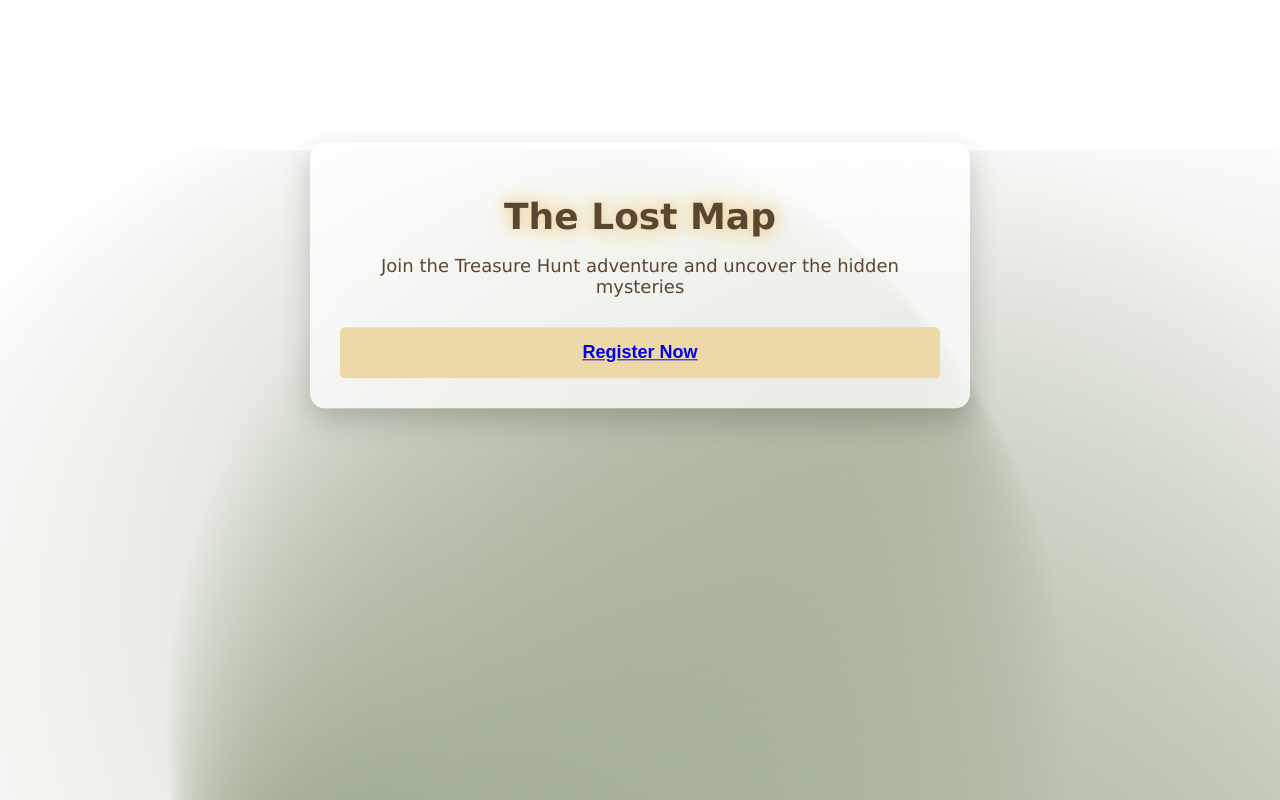
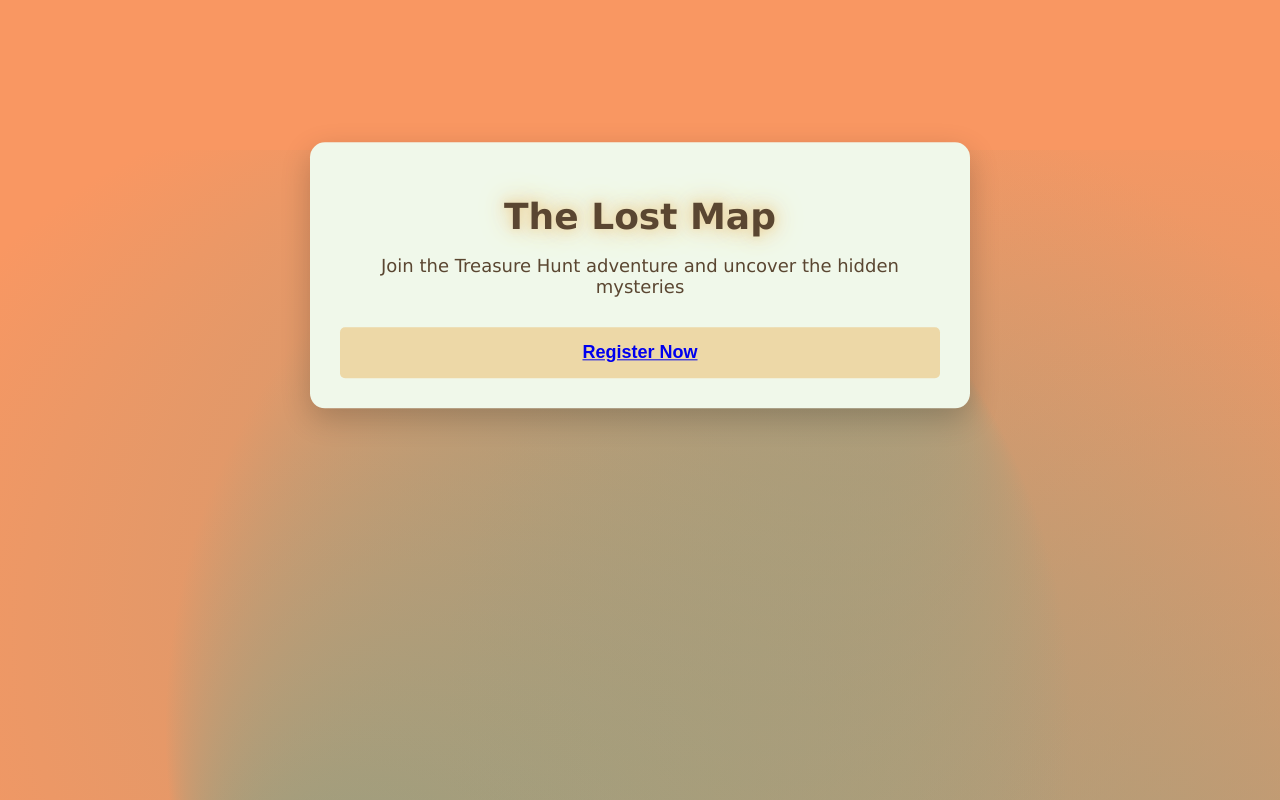
Before and after one commit to Mfonn/biocircuit-webpage, a plain HTML site: page biotech.html in a window 1280 px wide. Shown: the top 800 px of the page. Drawn offline with Linux system fonts and the light colour scheme.

Commit message:
Update biotech.css

```diff
--- a/biotech.css
+++ b/biotech.css
@@ -8,6 +8,9 @@ body {
     color: #5A4631;
 }
 
+html {
+    background-color: #F99762;
+}
 /* Animated Background: Calming Waves */
 .animated-waves {
     position: fixed;
@@ -40,7 +43,7 @@ body {
     max-width: 600px;
     margin: 150px auto;
     padding: 30px;
-    background: rgba(255, 255, 255, 0.75); /* Semi-transparent */
+    background: #F0F8EA;
     border-radius: 15px;
     box-shadow: 0 10px 30px rgba(0, 0, 0, 0.2);
     text-align: center;
```
